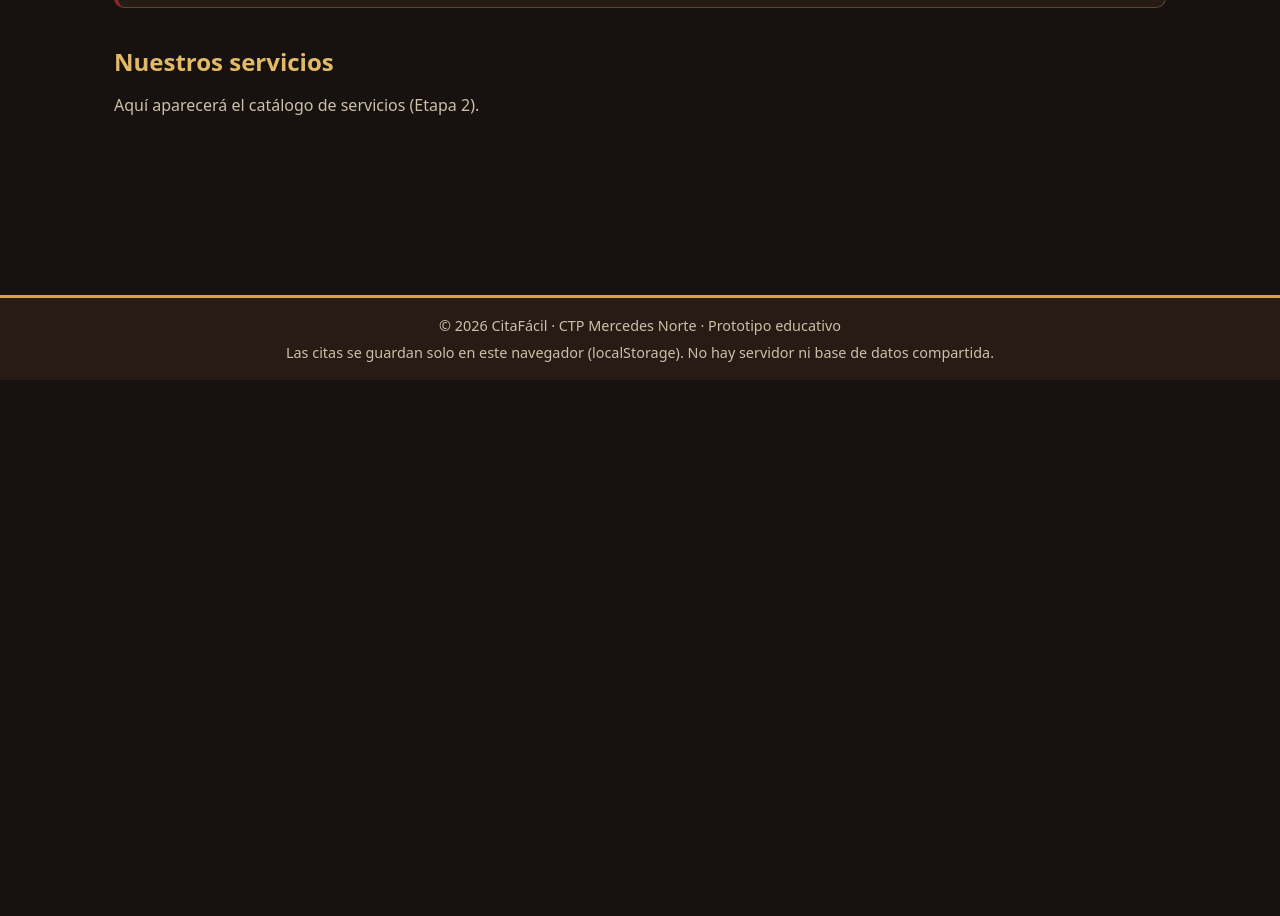
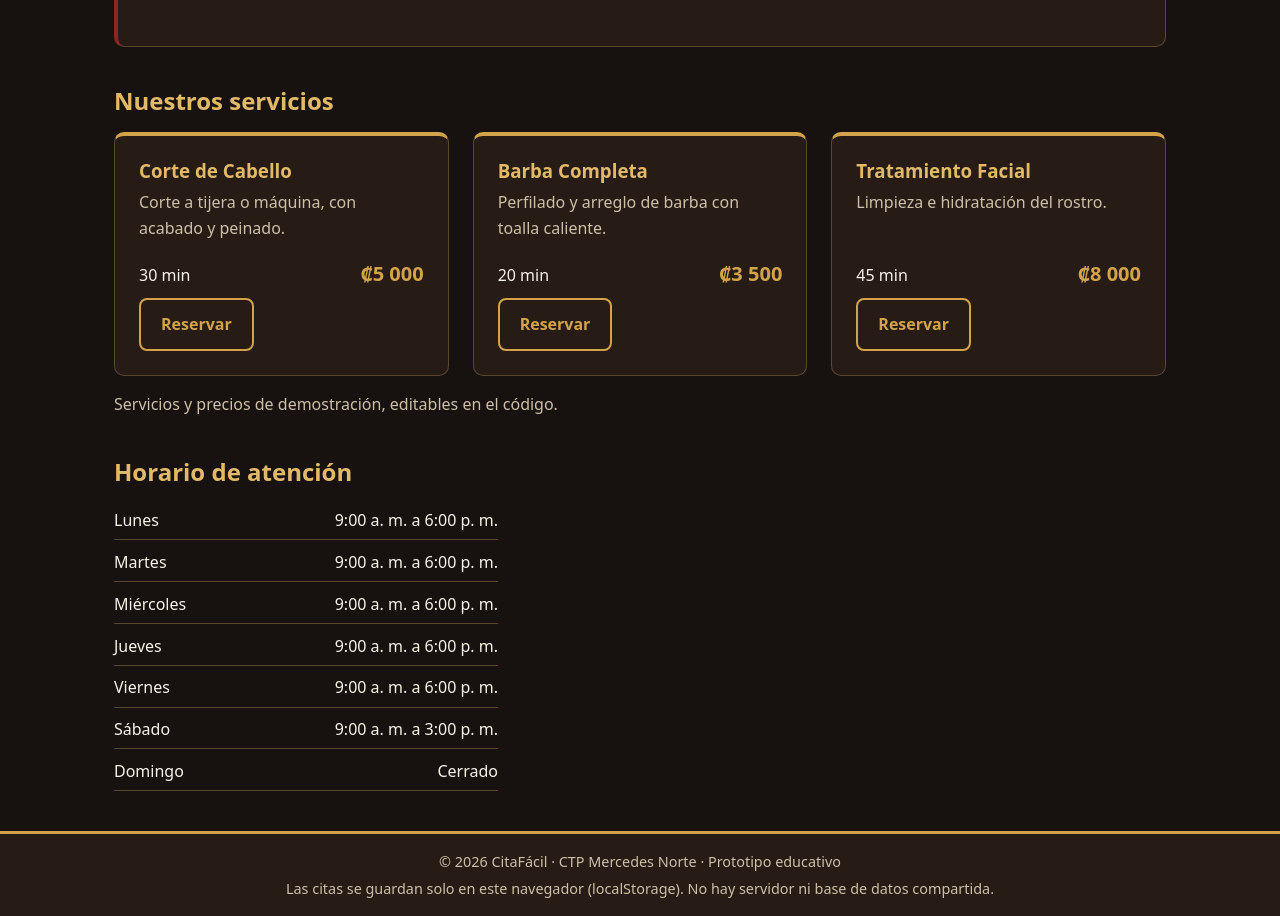
Before and after one commit to J0shUnk09/ctpmn-g2-citafacil, a React (Vite) app: page / in a window 1280 px wide. Shown: the part 420-1336 px from the top of the page. Before the commit the page ends 800 px from the top, so only its background shows below. Built offline with nearby package versions, Linux system fonts and the light colour scheme.

Commit message:
Mostrar el catálogo de servicios y el horario de atención en el inicio

```diff
--- /dev/null
+++ b/src/components/ServiceCard.jsx
@@ -0,0 +1,26 @@
+import { Link } from 'react-router-dom'
+import { formatCurrency, formatDuration } from '../utils/formatUtils.js'
+
+function ServiceCard({ service }) {
+  const { id, name, description, durationMinutes, price } = service
+
+  return (
+    <article className="card service-card">
+      <h3>{name}</h3>
+      <p className="muted">{description}</p>
+      <p className="service-card__meta">
+        <span>{formatDuration(durationMinutes)}</span>
+        <strong className="service-card__price">{formatCurrency(price)}</strong>
+      </p>
+      <Link
+        to={`/reservar?servicio=${id}`}
+        className="btn btn-secondary"
+        aria-label={`Reservar ${name}`}
+      >
+        Reservar
+      </Link>
+    </article>
+  )
+}
+
+export default ServiceCard
--- /dev/null
+++ b/src/components/ServiceList.jsx
@@ -0,0 +1,15 @@
+import ServiceCard from './ServiceCard.jsx'
+
+function ServiceList({ services }) {
+  return (
+    <ul className="service-grid">
+      {services.map((service) => (
+        <li key={service.id}>
+          <ServiceCard service={service} />
+        </li>
+      ))}
+    </ul>
+  )
+}
+
+export default ServiceList
--- a/src/pages/HomePage.jsx
+++ b/src/pages/HomePage.jsx
@@ -1,9 +1,15 @@
 import { Link } from 'react-router-dom'
+import ServiceList from '../components/ServiceList.jsx'
+import { businessConfig } from '../data/businessConfig.js'
+import { services } from '../data/services.js'
+import '../styles/services.css'
+import { WEEK_ORDER, WEEKDAY_NAMES, formatTime } from '../utils/dateUtils.js'
 
 function HomePage() {
   return (
     <>
       <section className="hero" aria-labelledby="hero-title">
+        <p className="eyebrow">{businessConfig.name}</p>
         <h1 id="hero-title">Agenda tu cita de forma rápida y sin llamadas</h1>
         <p>
           Selecciona el servicio de tu preferencia y aparta tu espacio en
@@ -16,9 +22,29 @@ function HomePage() {
 
       <section aria-labelledby="services-title">
         <h2 id="services-title">Nuestros servicios</h2>
+        <ServiceList services={services} />
         <p className="muted">
-          Aquí aparecerá el catálogo de servicios (Etapa 2).
+          Servicios y precios de demostración, editables en el código.
         </p>
+      </section>
+
+      <section aria-labelledby="hours-title">
+        <h2 id="hours-title">Horario de atención</h2>
+        <ul className="hours-list">
+          {WEEK_ORDER.map((day) => {
+            const hours = businessConfig.workingHours[day]
+            return (
+              <li key={day}>
+                <span className="hours-list__day">{WEEKDAY_NAMES[day]}</span>
+                <span>
+                  {hours
+                    ? `${formatTime(hours.open)} a ${formatTime(hours.close)}`
+                    : 'Cerrado'}
+                </span>
+              </li>
+            )
+          })}
+        </ul>
       </section>
     </>
   )
--- /dev/null
+++ b/src/styles/services.css
@@ -0,0 +1,62 @@
+/* ===== Inicio: catálogo de servicios y horario ===== */
+.eyebrow {
+  color: var(--color-accent);
+  font-size: 0.9rem;
+  font-weight: 700;
+  letter-spacing: 0.08em;
+  text-transform: uppercase;
+}
+
+.service-grid {
+  display: grid;
+  grid-template-columns: repeat(auto-fit, minmax(16rem, 1fr));
+  gap: var(--space-lg);
+  margin: 0;
+  padding: 0;
+  list-style: none;
+}
+
+.service-card {
+  display: flex;
+  flex-direction: column;
+  gap: var(--space-sm);
+  height: 100%;
+}
+
+.service-card__meta {
+  display: flex;
+  align-items: baseline;
+  justify-content: space-between;
+  margin-top: auto;
+  padding-top: var(--space-sm);
+}
+
+.service-card__price {
+  color: var(--color-accent);
+  font-size: 1.25rem;
+}
+
+.service-card .btn {
+  align-self: flex-start;
+}
+
+.hours-list {
+  display: grid;
+  gap: 0.25rem;
+  max-width: 24rem;
+  margin: 0;
+  padding: 0;
+  list-style: none;
+}
+
+.hours-list li {
+  display: flex;
+  justify-content: space-between;
+  gap: var(--space-md);
+  padding: 0.35rem 0;
+  border-bottom: 1px solid var(--color-border);
+}
+
+.hours-list__day {
+  text-transform: capitalize;
+}
```
